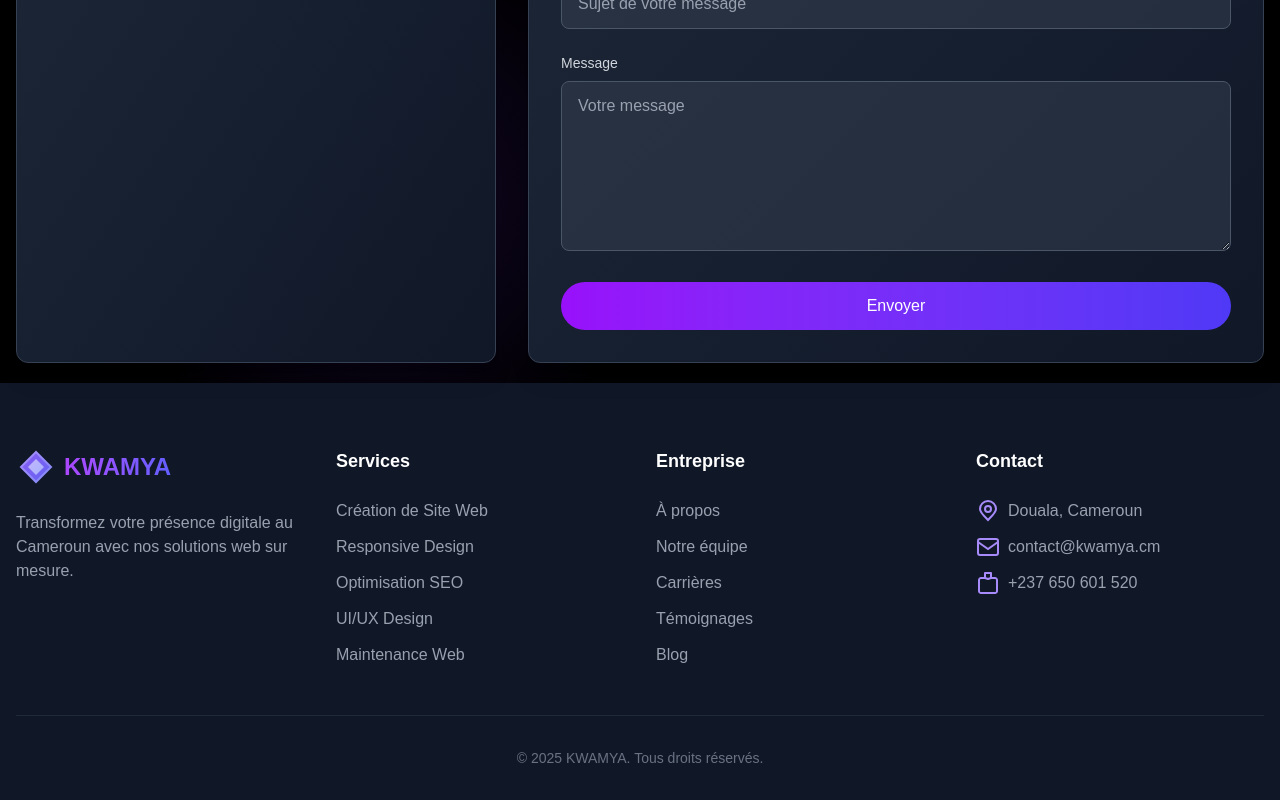
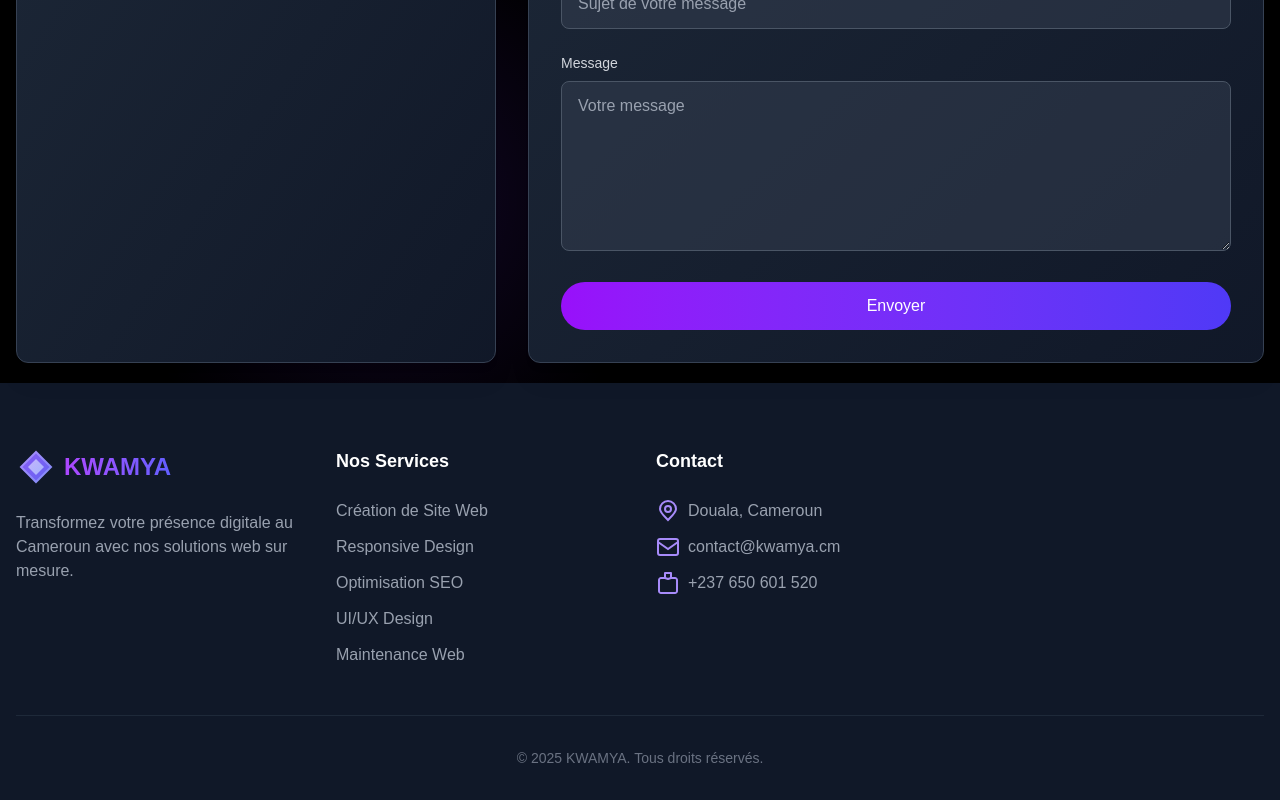
Before and after one commit to parfait-code/kwamya, a Next.js app: page / in a window 1280 px wide. Shown: the part 3972-4772 px from the top of the page. Built offline with nearby package versions, Linux system fonts and the light colour scheme.

Commit message:
Refactor layout and page components: replace Geist font with Inter, update links, and clean up SVG attributes

```diff
--- a/app/layout.tsx
+++ b/app/layout.tsx
@@ -1,16 +1,8 @@
 import type { Metadata } from "next";
-import { Geist, Geist_Mono } from "next/font/google";
+import { Inter } from 'next/font/google';
 import "./globals.css";
 
-const geistSans = Geist({
-  variable: "--font-geist-sans",
-  subsets: ["latin"],
-});
-
-const geistMono = Geist_Mono({
-  variable: "--font-geist-mono",
-  subsets: ["latin"],
-});
+const inter = Inter({ subsets: ['latin'] });
 
 export const metadata: Metadata = {
   title: "KWAMYA | Agence Web Digital & Développement d'Applications au Cameroun",
@@ -201,7 +193,7 @@ export default function RootLayout({
         />
       </head>
       <body
-        className={`${geistSans.variable} ${geistMono.variable} antialiased`}
+        className={`${inter.className}} antialiased`}
       >
         {children}
       </body>
--- a/app/page.tsx
+++ b/app/page.tsx
@@ -76,12 +76,12 @@ const Header = () => {
 
 const NavItem = ({ text, href }: { text: string; href: string }) => (
   <li>
-    <a
+    <Link
       href={href}
       className="text-white hover:text-purple-300 transition-colors duration-300"
     >
       {text}
-    </a>
+    </Link>
   </li>
 );
 
@@ -109,6 +109,7 @@ const MobileMenu = () => {
             <MobileNavItem text="Pourquoi nous" href="#why-us" onClick={() => setIsOpen(false)} />
             <MobileNavItem text="Contact" href="#contact" onClick={() => setIsOpen(false)} />
           </ul>
+          <Link href={'#contact'}>
             <motion.button
               whileHover={{ scale: 1.05 }}
               whileTap={{ scale: 0.95 }}
@@ -116,6 +117,7 @@ const MobileMenu = () => {
             >
               Nous Contacter
             </motion.button>
+          </Link>
         </motion.div>
       )}
     </div>
@@ -124,13 +126,13 @@ const MobileMenu = () => {
 
 const MobileNavItem = ({ text, href, onClick }: { text: string; href: string; onClick: () => void }) => (
   <li>
-    <a
+    <Link
       href={href}
       className="text-white hover:text-purple-300 transition-colors duration-300 block"
       onClick={onClick}
     >
       {text}
-    </a>
+    </Link>
   </li>
 );
 
@@ -955,7 +957,7 @@ const Footer = () => {
           </div>
 
           <div>
-            <h4 className="text-white text-lg font-semibold mb-6">Services</h4>
+            <h4 className="text-white text-lg font-semibold mb-6">Nos Services</h4>
             <ul className="space-y-3">
               <li className="text-gray-400">Création de Site Web</li>
               <li className="text-gray-400">Responsive Design</li>
@@ -965,7 +967,7 @@ const Footer = () => {
             </ul>
           </div>
 
-          <div>
+          {/* <div>
             <h4 className="text-white text-lg font-semibold mb-6">Entreprise</h4>
             <ul className="space-y-3">
               <FooterLink text="À propos" />
@@ -974,7 +976,7 @@ const Footer = () => {
               <FooterLink text="Témoignages" />
               <FooterLink text="Blog" />
             </ul>
-          </div>
+          </div> */}
 
           <div>
             <h4 className="text-white text-lg font-semibold mb-6">Contact</h4>
@@ -1007,12 +1009,12 @@ const Footer = () => {
 
 const FooterLink = ({ text }: { text: string }) => (
   <li>
-    <a
+    <Link
       href="#"
       className="text-gray-400 hover:text-purple-400 transition-colors duration-300"
     >
       {text}
-    </a>
+    </Link>
   </li>
 );
 
```
Also changed, not shown: public/logo.svg, 1 other file (tests, documents, lock files or other folders). Lines whose indentation alone changed are shown as unchanged.
